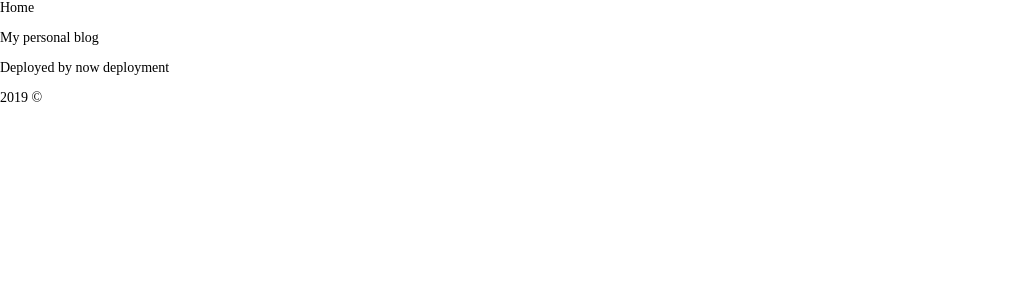
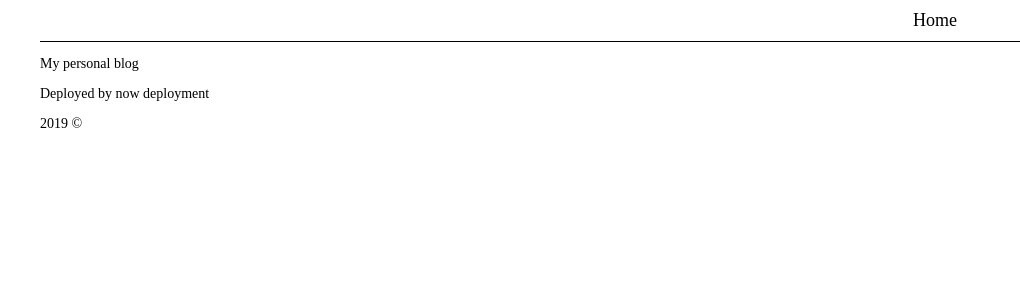
Before and after one commit to vitaliimelnychuk/blog, a Next.js app: page / in a window 1280 px wide. Shown: the top 300 px of the page, without its empty margins (0-1020 px from the left). Built offline with nearby package versions, Linux system fonts and the light colour scheme.

Commit message:
add layout markup styles

```diff
--- a/components/Header.tsx
+++ b/components/Header.tsx
@@ -1,11 +1,33 @@
 import Link from 'next/link';
 
 const Header = () => (
-  <div>
-    <Link href="/">
-      <a>Home</a>
-    </Link>
-  </div>
+  <div className='container'>
+    <div className="logo"></div>
+    <div className="links">
+      <Link href="/">
+        <a>Home</a>
+      </Link>
+    </div>
+    <style jsx>{`
+    .container {
+        display: grid;
+        grid-auto-rows: 80px;
+        grid-template-rows: auto;
+        grid-template-columns: 1fr 1fr;
+        grid-gap: 0px;
+        justify-items: center;
+        align-items: center;
+        padding: 10px;
+        border-bottom: 1px solid black;
+      }
+      .links a {
+        font-size: 18px;
+      }
+      .links a:hover{
+        text-decoration: underline;
+      }
+    `}</style>
+  </div >
 );
 
 export default Header;
--- a/components/Layout.tsx
+++ b/components/Layout.tsx
@@ -10,7 +10,7 @@ interface IMetaProps {
   children: ReactChild;
 }
 export default ({ children }: IMetaProps) => (
-  <div>
+  <div className="container">
     <Head>
       <link rel='shortcut icon' type='image/x-icon' href='/static/favicon.ico' />
       <title>Vitalii Melnychuk :: Personal Blog</title>
@@ -40,5 +40,11 @@ export default ({ children }: IMetaProps) => (
         font-size: 14px;
       }
     `}</style>
+    <style jsx>{`
+    .container {
+        max-width:1200px;
+        margin: 0 auto;
+      }
+    `}</style>
   </div>
 );
```
